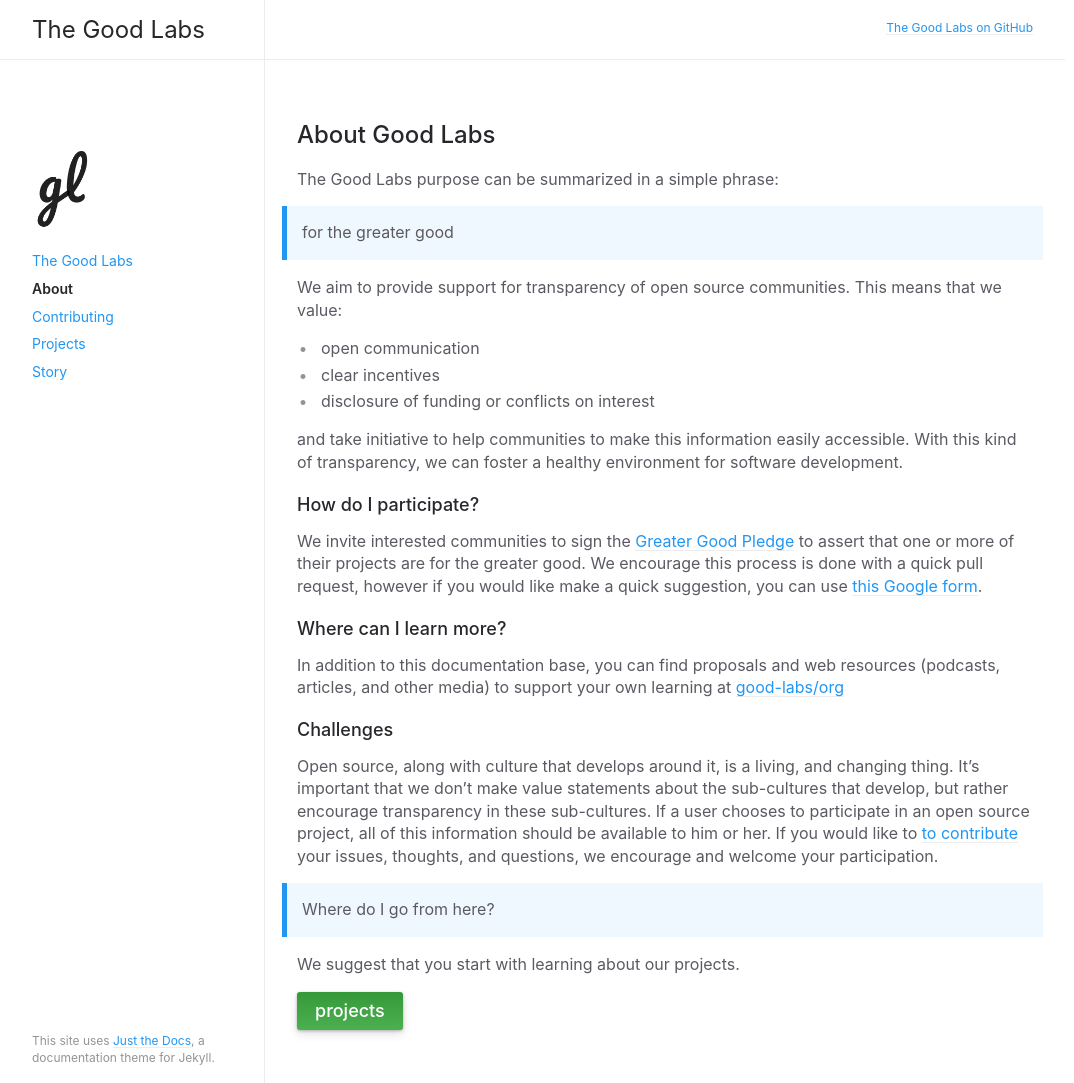
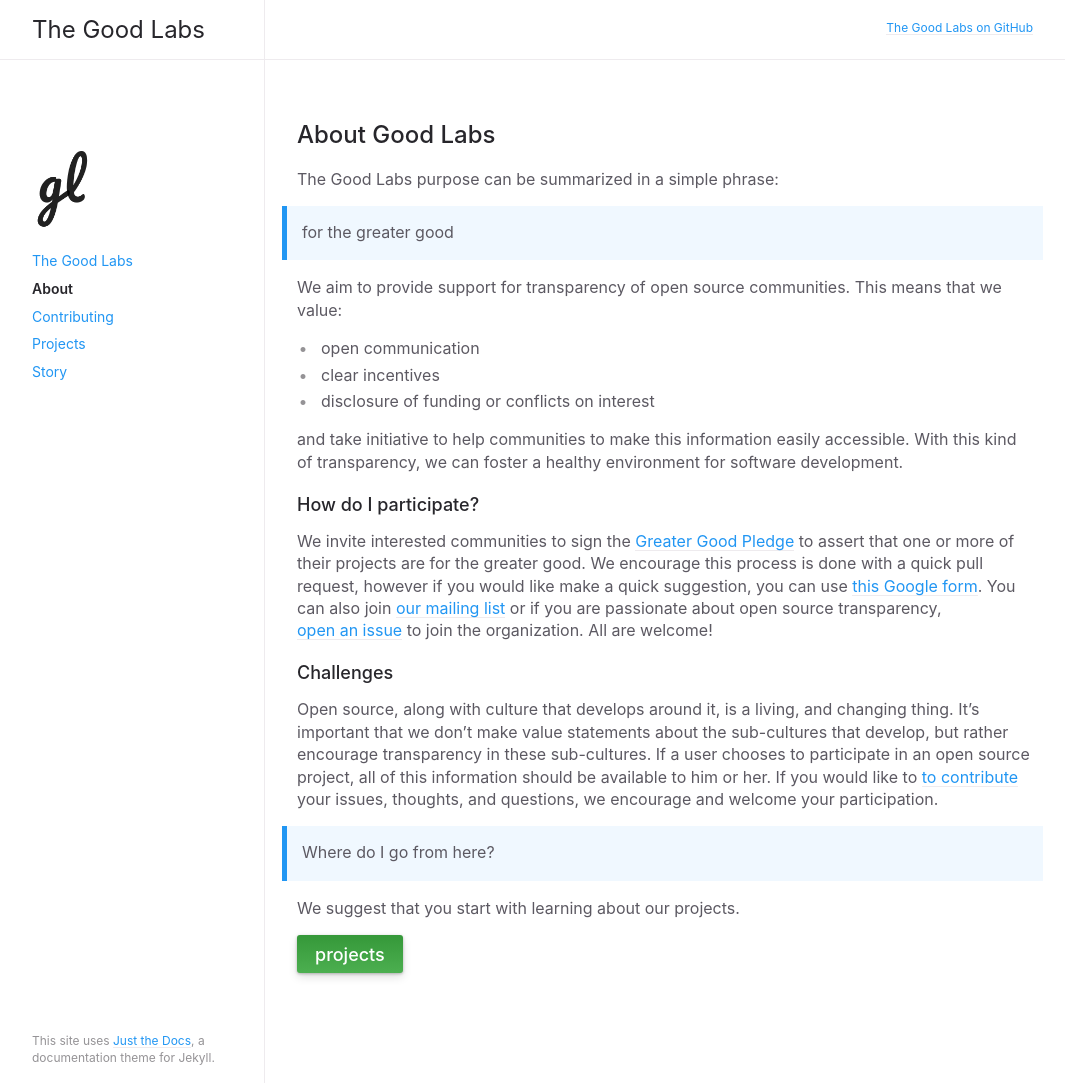
Before and after one commit to good-labs/good-labs.github.io, a Jekyll site: the page built from docs/about.md, in a window 1280 px wide. Shown: the whole page, without its empty margins (91-1165 px from the left). Built offline with Jekyll 4.4.1, drawn with Linux system fonts in a browser that asks for light colours.

Commit message:
adding links
Signed-off-by: Vanessa Sochat <vsochat@stanford.edu>

```diff
--- a/docs/about.md
+++ b/docs/about.md
@@ -28,11 +28,10 @@ We invite interested communities to sign the
 assert that one or more of their projects are for the greater good. We encourage
 this process is done with a quick pull request, however if you would like make
 a quick suggestion, you can use [this Google form](https://forms.gle/xkG4CvwhJEzThCjN7).
-
-### Where can I learn more?
-
-In addition to this documentation base, you can find proposals and web resources (podcasts, articles, and other media) to support
-your own learning at [good-labs/org](https://www.github.com/good-labs/org/)
+You can also join [our mailing list](mailto:good-labs@murmur.csail.mit.edu) or
+if you are passionate about open source transparency,
+[open an issue](https://www.github.com/good-labs/good-labs.github.io) to join the
+organization. All are welcome!
 
 ### Challenges
 
```
Also changed, not shown: docs/contributing/contributing.md (+3 -3 lines), docs/contributing/resources.md (+2 -2 lines).
